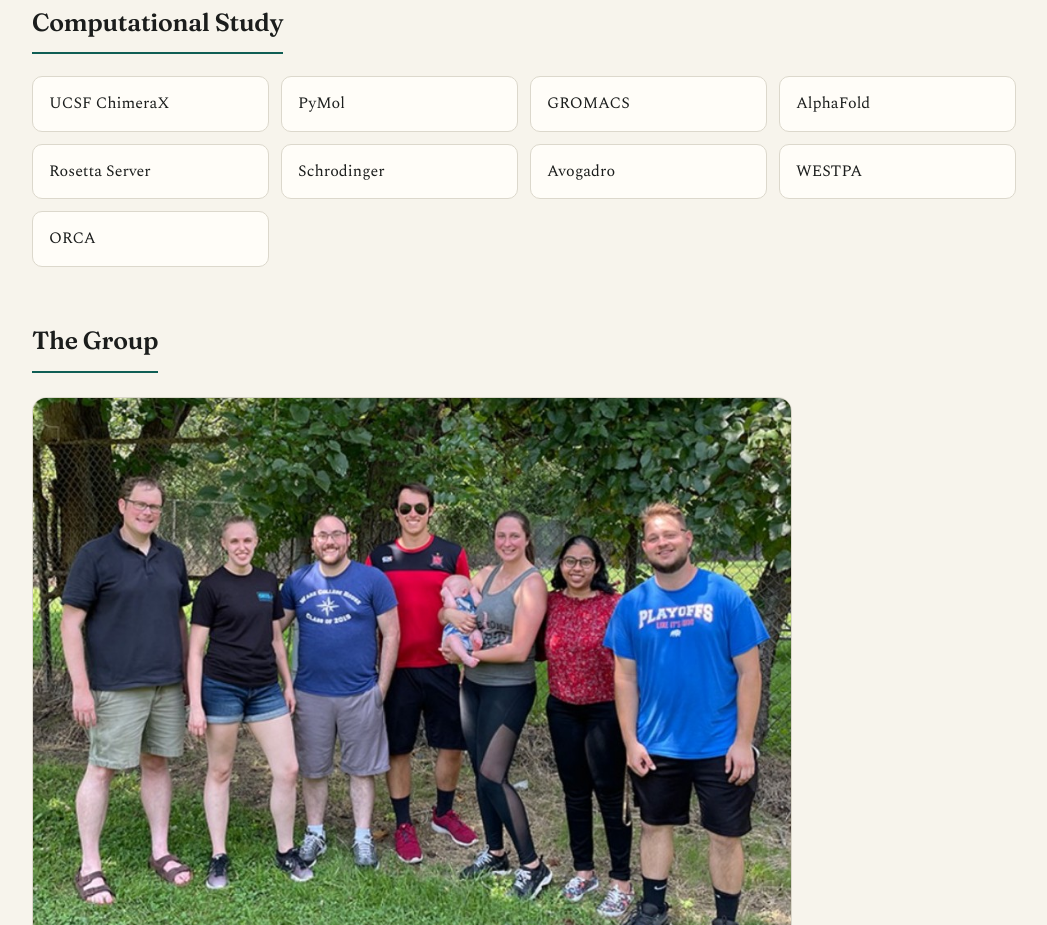
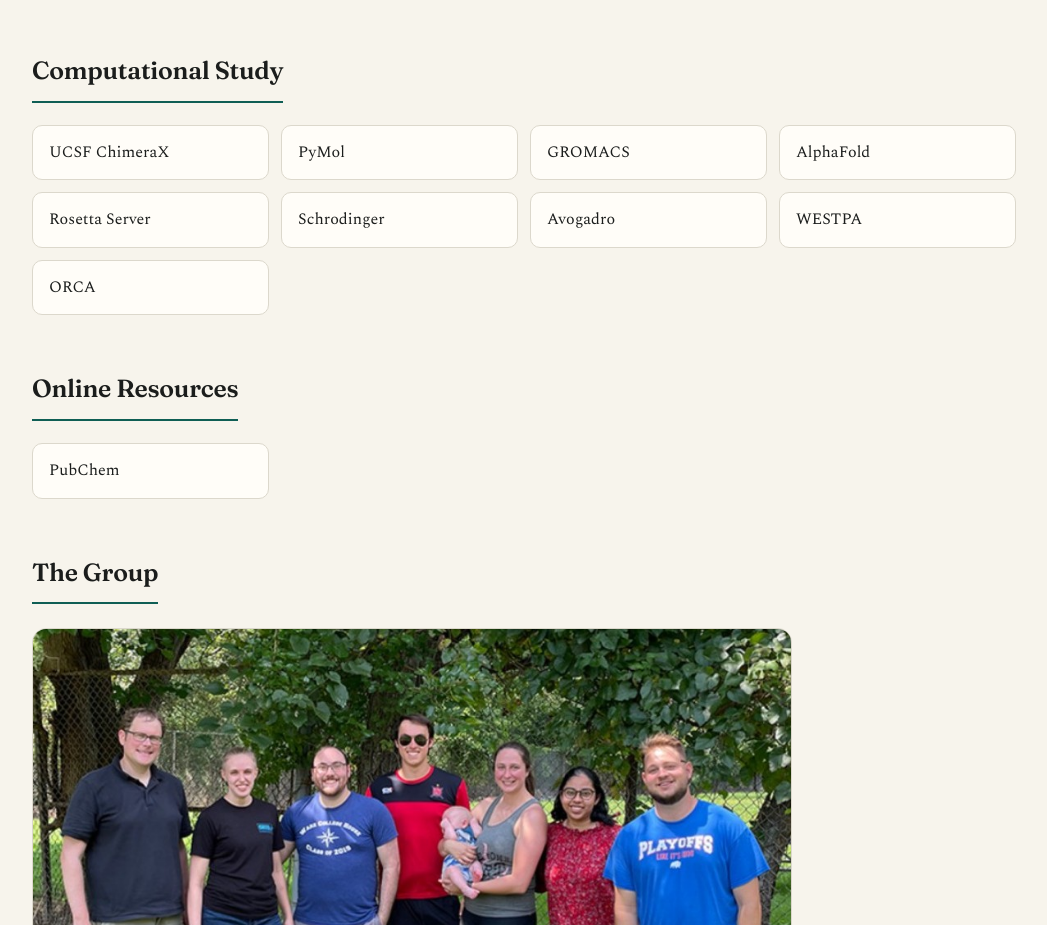
Before and after one commit to 1samirmallick1/1samirmallick1.github.io, a plain HTML site: page index.html in a window 1280 px wide. Shown: the part 1447-2372 px from the top of the page, without its empty margins (116-1163 px from the left). Drawn offline with nearby package versions, Linux system fonts and the light colour scheme.

Commit message:
Update index.html

```diff
--- a/index.html
+++ b/index.html
@@ -140,6 +140,7 @@
       <a href="#characterization">Biophysical Characterization</a>
       <a href="#computational">Computational Study</a>
       <a href="#group">Group</a>
+      <a href="#online">Online Resources</a>
     </nav>
   </div>
 </header>
@@ -237,6 +238,13 @@
     </div>
   </section>
 
+  <section class="category" id="Online">
+    <h2>Online Resources</h2>
+    <div class="links">
+      <a href="https://pubchem.ncbi.nlm.nih.gov/" target="_blank" rel="noopener">PubChem</a>
+    </div>
+  </section>
+
   <!-- ============================================================
        LAB GROUP PHOTO
        The image must be uploaded into the repo with the SAME
```
